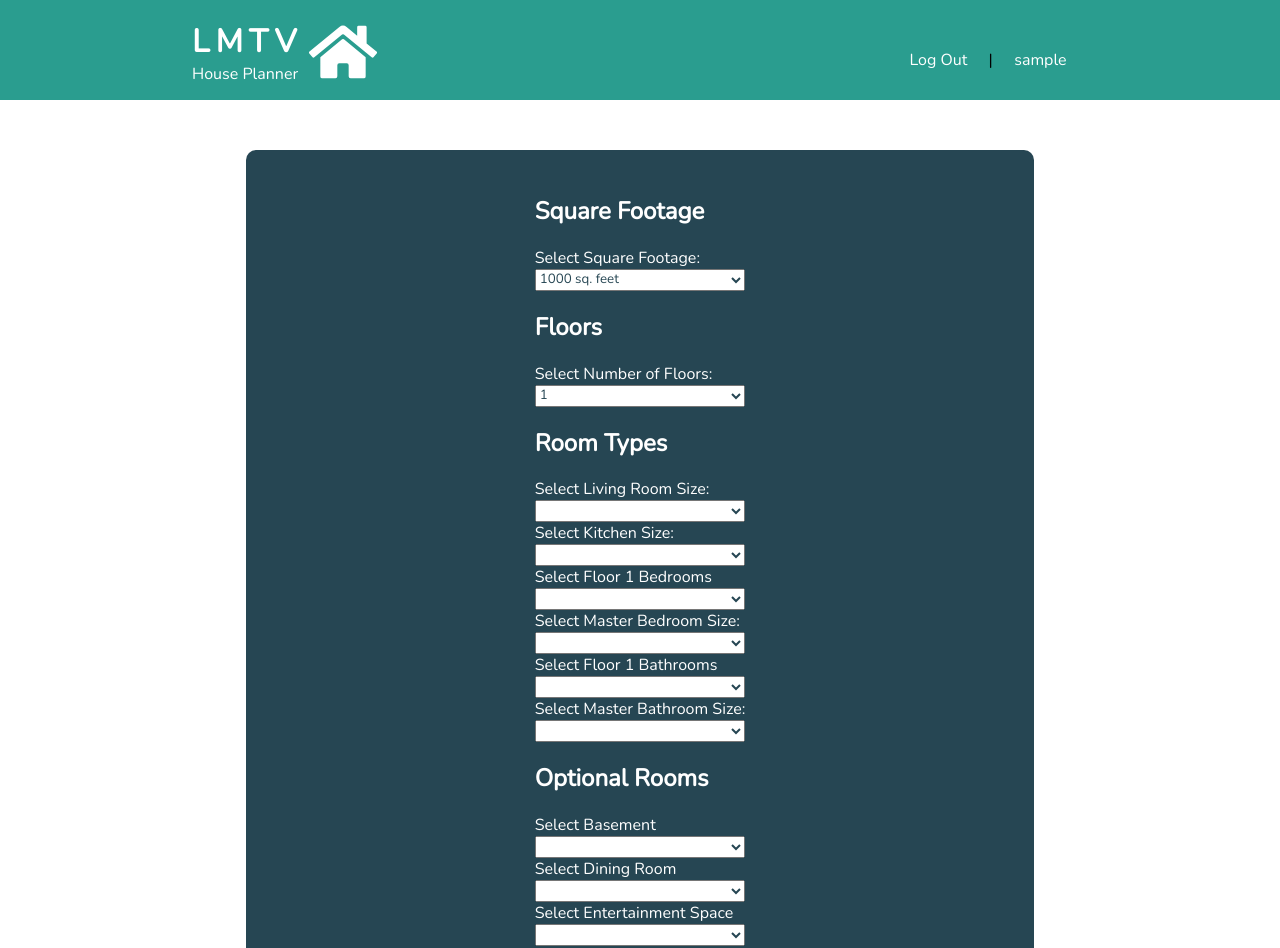
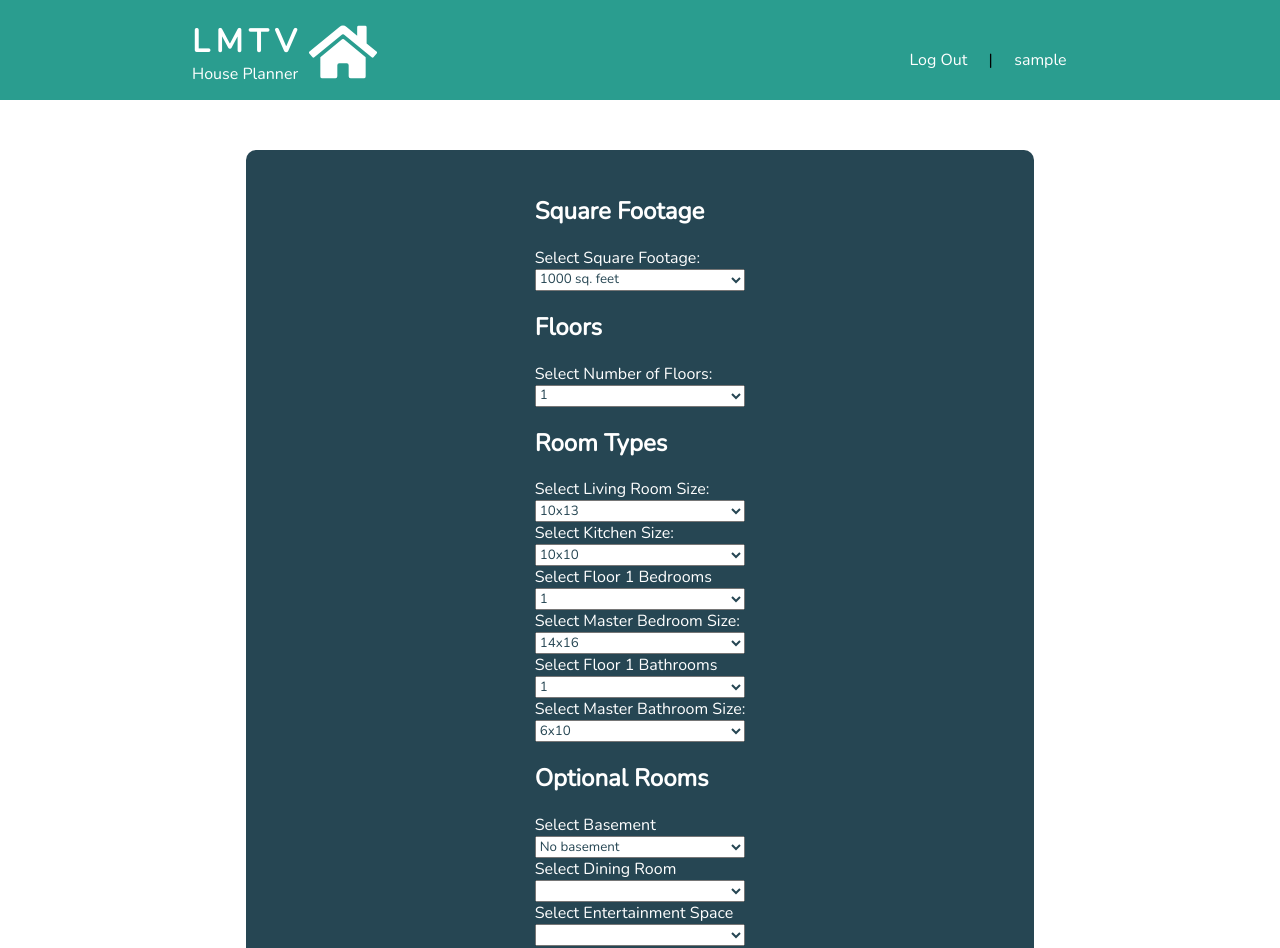
Before and after one commit to jonbiveo/house-planner, a Vue app in the folder vue/: page /plan-builder in a window 1280 px wide. Shown: the top 948 px of the page. Built offline with nearby package versions, Linux system fonts and the light colour scheme; sample sign-in values are in the browser's storage.

Commit message:
Set default values for required fields

```diff
--- a/vue/src/components/PlanBuilder.vue
+++ b/vue/src/components/PlanBuilder.vue
@@ -485,20 +485,20 @@ export default {
         state: "",
         squareFootage: 1000,
         floors: 1,
-        livingRoom: "",
-        kitchen: "",
-        basement:"",
+        livingRoom: "10x13",
+        kitchen: "10x10",
+        basement:"0",
         costHigh: 0,
         costLow: 0,
         floorOne: {
-          bedrooms: "",
-          b1: "",
+          bedrooms: "1",
+          b1: "14x16",
           b2: "",
           b3: "",
           b4: "",
           b5: "",
-          bathrooms: "",
-          ba1: "",
+          bathrooms: "1",
+          ba1: "6x10",
           ba2: "",
           ba3: "",
           ba4: "",
@@ -531,6 +531,20 @@ export default {
         },
         bedrooms: [],
         bathrooms: [],
+      },
+      floorPlanPresetOne: {
+        userId: "",
+        planName: "",
+        houseType: "",
+        city: "",
+        state: "",
+        squareFootage: 1000,
+        floors: 1,
+        livingRoom: "",
+        kitchen: "",
+        basement:"",
+        costHigh: 0,
+        costLow: 0,
       },
       bedroomCount: 0,
       bathroomCount: 0,
```
